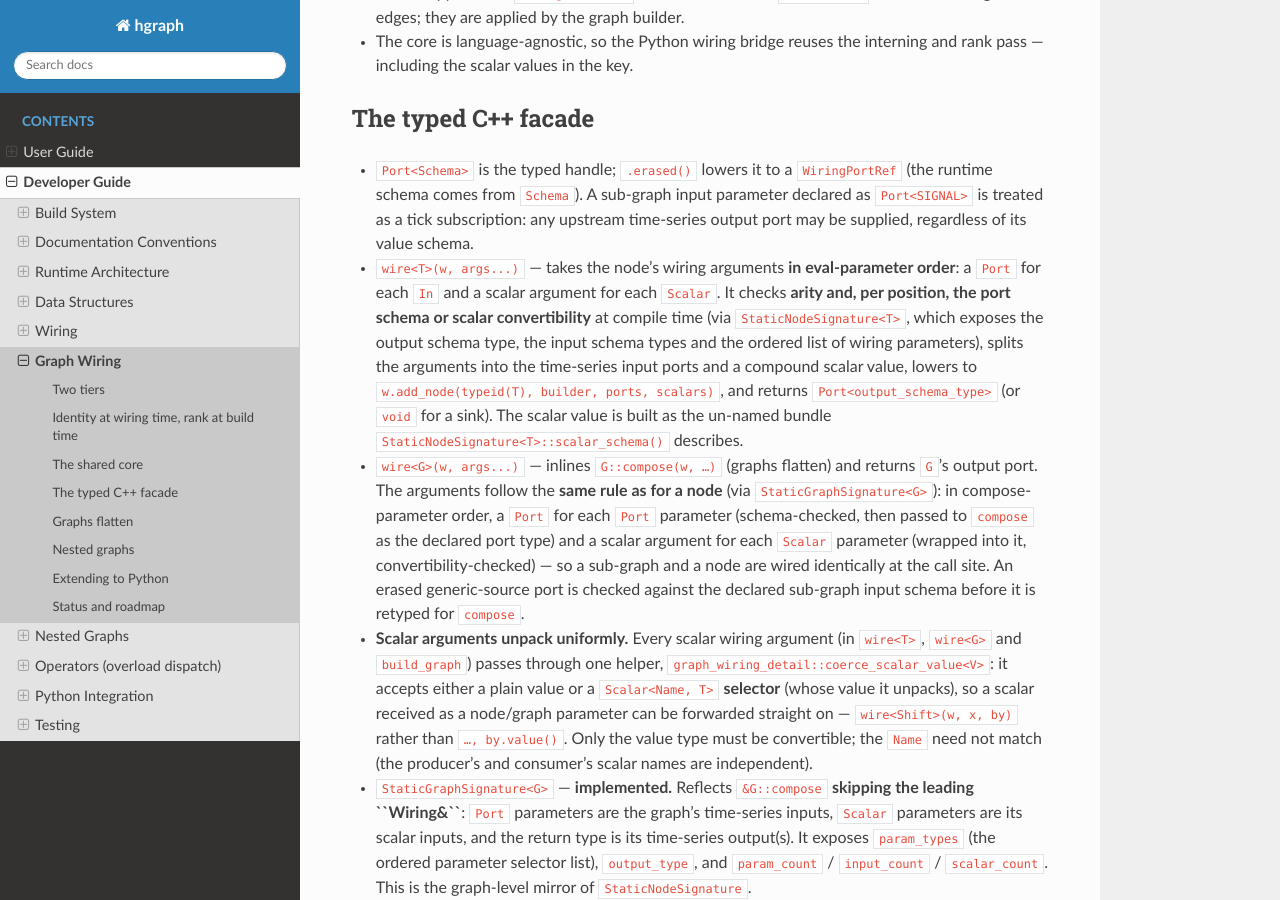
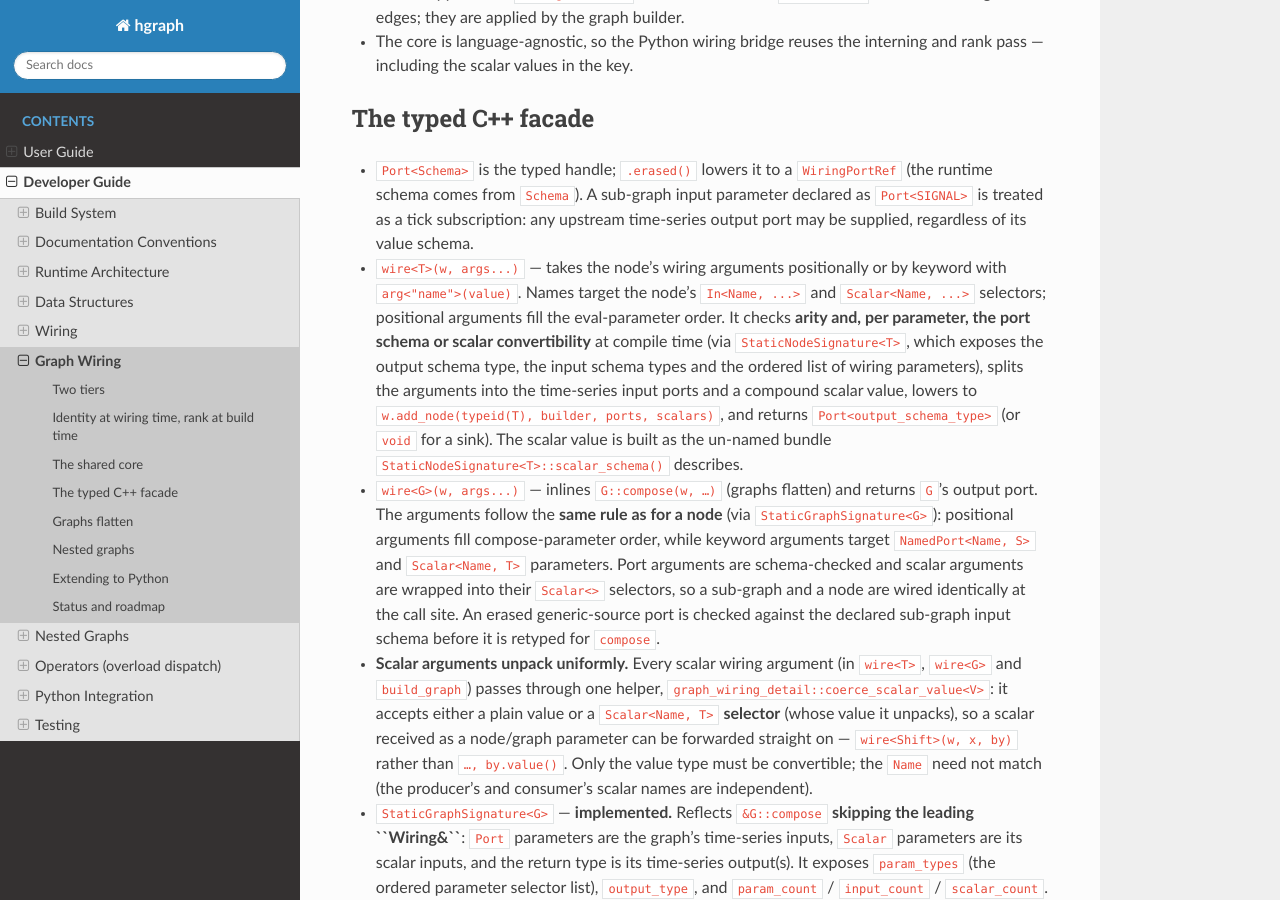
Before and after one commit to hhenson/hg_cpp, a Sphinx documentation site: the page built from docs/source/developer_guide/graph_wiring.rst, in a window 1280 px wide and 900 px high, scrolled down 3470 px. Built offline with Sphinx 7.4.7 and the Read the Docs theme 3.1.0, drawn with Linux system fonts in a browser that asks for light colours; some of the changed text lies outside the part shown.

Commit message:
futher improvements to wiring

```diff
--- a/docs/source/developer_guide/graph_wiring.rst
+++ b/docs/source/developer_guide/graph_wiring.rst
@@ -192,9 +192,10 @@ The typed C++ facade
   input parameter declared as ``Port<SIGNAL>`` is treated as a tick subscription:
   any upstream time-series output port may be supplied, regardless of its value
   schema.
-- ``wire<T>(w, args...)`` — takes the node's wiring arguments **in eval-parameter
-  order**: a ``Port`` for each ``In`` and a scalar argument for each ``Scalar``. It
-  checks **arity and, per position, the port schema or scalar convertibility** at
+- ``wire<T>(w, args...)`` — takes the node's wiring arguments positionally or by
+  keyword with ``arg<"name">(value)``. Names target the node's ``In<Name, ...>``
+  and ``Scalar<Name, ...>`` selectors; positional arguments fill the eval-parameter
+  order. It checks **arity and, per parameter, the port schema or scalar convertibility** at
   compile time (via ``StaticNodeSignature<T>``, which exposes the output schema
   type, the input schema types and the ordered list of wiring parameters), splits
   the arguments into the time-series input ports and a compound scalar value, lowers
@@ -203,12 +204,12 @@ The typed C++ facade
   as the un-named bundle ``StaticNodeSignature<T>::scalar_schema()`` describes.
 - ``wire<G>(w, args...)`` — inlines ``G::compose(w, …)`` (graphs flatten) and
   returns ``G``'s output port. The arguments follow the **same rule as for a node**
-  (via ``StaticGraphSignature<G>``): in compose-parameter order, a ``Port`` for each
-  ``Port`` parameter (schema-checked, then passed to ``compose`` as the declared
-  port type) and a scalar argument for each ``Scalar`` parameter (wrapped into it,
-  convertibility-checked) — so a sub-graph and a node are wired identically at the
-  call site. An erased generic-source port is checked against the declared
-  sub-graph input schema before it is retyped for ``compose``.
+  (via ``StaticGraphSignature<G>``): positional arguments fill compose-parameter
+  order, while keyword arguments target ``NamedPort<Name, S>`` and
+  ``Scalar<Name, T>`` parameters. Port arguments are schema-checked and scalar
+  arguments are wrapped into their ``Scalar<>`` selectors, so a sub-graph and a node
+  are wired identically at the call site. An erased generic-source port is checked
+  against the declared sub-graph input schema before it is retyped for ``compose``.
 - **Scalar arguments unpack uniformly.** Every scalar wiring argument (in
   ``wire<T>``, ``wire<G>`` and ``build_graph``) passes through one helper,
   ``graph_wiring_detail::coerce_scalar_value<V>``: it accepts either a plain value or
@@ -326,8 +327,8 @@ Slices:
    ``wire<X>`` dispatches on
    whether ``X`` is a node (``eval``; adds a runtime node) or a graph (``wire``;
    inlined and flattened). Tests: ``tests/cpp/test_graph_wiring.cpp``.
-2. **Done.** Scalar inputs: ``wire<T>`` takes ``Scalar<>`` arguments in
-   eval-parameter order, builds the compound scalar value, **folds the scalar
+2. **Done.** Scalar inputs: ``wire<T>`` takes ``Scalar<>`` arguments positionally
+   or by selector name, builds the compound scalar value, **folds the scalar
    values into the intern key** (so equal scalars dedup, distinct scalars do not),
    and records them on the ``NodeBuilder``. Node-layer scalar storage and the
    ``Scalar<>`` authoring selector back it (see *Authoring Nodes in C++*).
@@ -335,12 +336,15 @@ Slices:
    ``Wiring&``; classifies ``Port`` vs ``Scalar`` parameters; exposes the output
    type) and **graph-level scalar parameters**: ``build_graph<G>(values…)`` wraps
    the supplied values into the graph's ``Scalar<>`` ``compose`` parameters and
-   forwards them. Tests: ``tests/cpp/test_graph_wiring.cpp``.
+   forwards them. Scalar defaults are supplied by ``static defaults()`` or
+   ``signature_defaults<T>``, both returning ``std::tuple{arg<"name">(value)...}``.
+   Tests: ``tests/cpp/test_graph_wiring.cpp``.
 4. **3b — Done.** ``wire<G>`` parity with ``wire<T>``: the sub-graph branch now
    reflects ``compose`` via ``StaticGraphSignature<G>``, checks argument arity and
-   per-position port schema / scalar convertibility at compile time, and **auto-wraps
-   scalar literals** into the sub-graph's ``Scalar<>`` parameters. A sub-graph and a
-   node are now wired identically at the call site. Tests:
+   per-parameter port schema / scalar convertibility at compile time, supports
+   ``arg<"name">(...)`` for ``NamedPort`` / ``Scalar`` parameters, and
+   **auto-wraps scalar literals** into the sub-graph's ``Scalar<>`` parameters.
+   A sub-graph and a node are now wired identically at the call site. Tests:
    ``tests/cpp/test_graph_wiring.cpp``.
 5. **Generic (type-variable) nodes — done.** A node authored over ``TsVar`` /
    ``ScalarVar`` (one implementation, no per-type instantiation) is resolved to a
@@ -393,11 +397,7 @@ Slices:
     that build on ``CompiledSubGraph`` (roadmap on the *Nested Graphs* page), and
     feedback edges.
 
-Deferred: **parameter defaults** for omitted graph scalar arguments and **by-name
-direct static-node wiring** (``build_graph<G>`` already accepts
-``arg<"name">(value)`` for top-level graph ``Scalar<Name, T>`` parameters, but
-direct ``wire<NodeT>(...)`` calls remain positional);
-multiple outputs (``TSB`` ports, optionally returned as an array as sugar);
+Deferred: multiple outputs (``TSB`` ports, optionally returned as an array as sugar);
 **graph-level** generic resolution (``TsVar`` / ``ScalarVar`` in a *graph*
 ``compose`` signature — node-level resolution above is done); higher-order operators
 and feedback; dead-node pruning; and the Python bridge that drives the core.
--- a/docs/source/developer_guide/wiring.rst
+++ b/docs/source/developer_guide/wiring.rst
@@ -178,7 +178,8 @@ policy flags; ``TsVar`` / ``ScalarVar`` generic node resolution; and
 PullSource / Sink from shape with no override. ``GraphBuilder`` /
 ``GraphEdge`` and the higher-level ``Wiring`` / ``wire<T>`` / ``wire<G>`` /
 ``build_graph<G>`` layer are implemented for flattened graphs, including
-node-level scalars, graph-level scalar parameters, structural TSL/TSB input
+by-name node/graph wiring arguments, node-level scalars, scalar defaults,
+graph-level scalar parameters, structural TSL/TSB input
 initialisers, special source roots (``recordable_state(port)`` /
 ``error_output(port)``), and ordinary simulation execution.
 
```
Also changed, not shown: other parts of docs/source/developer_guide/wiring.rst (+0 -1 lines), docs/source/user_guide/authoring_graphs_cpp.rst (+25 -13 lines), docs/source/user_guide/testing_graphs_cpp.rst (+13 -10 lines), 6 other files.
